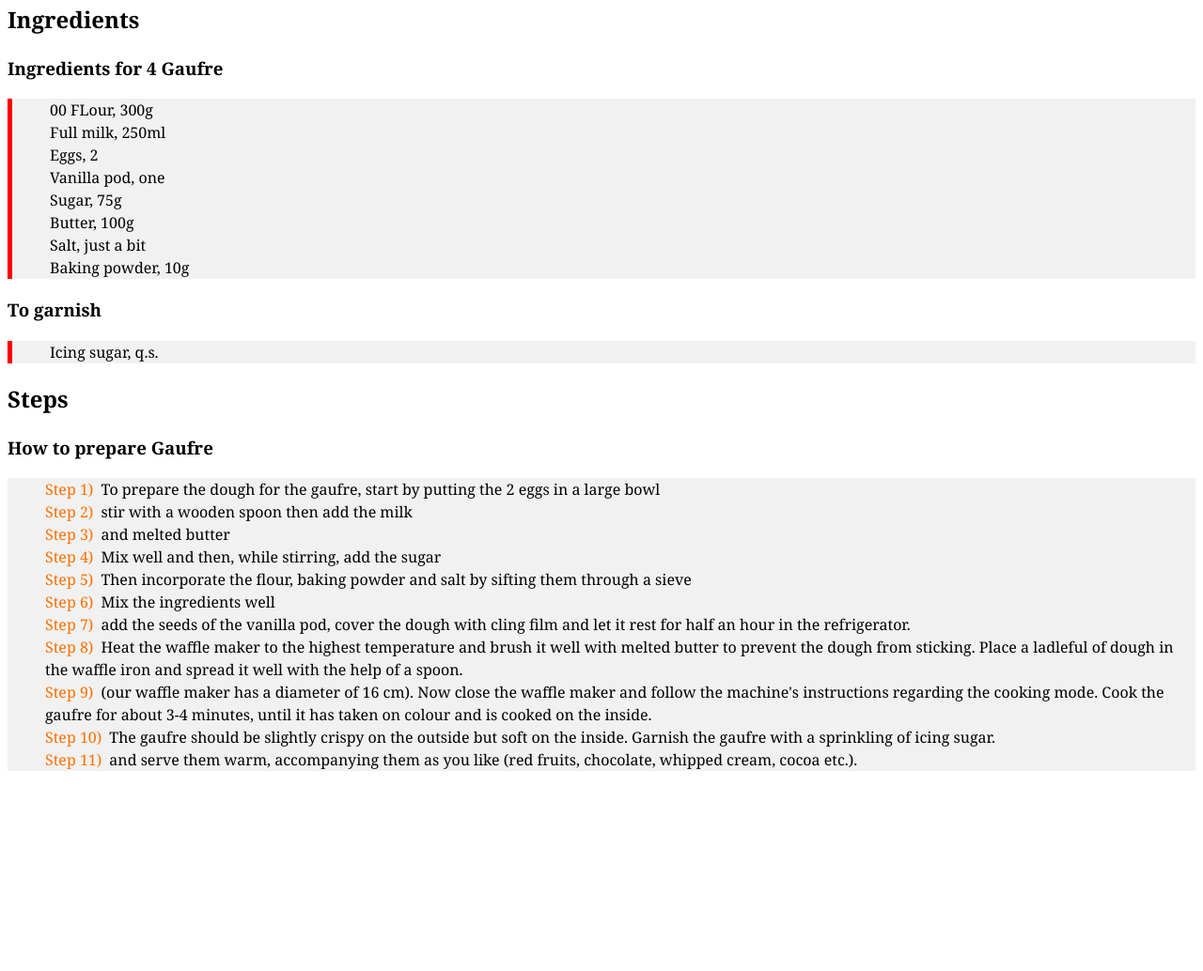
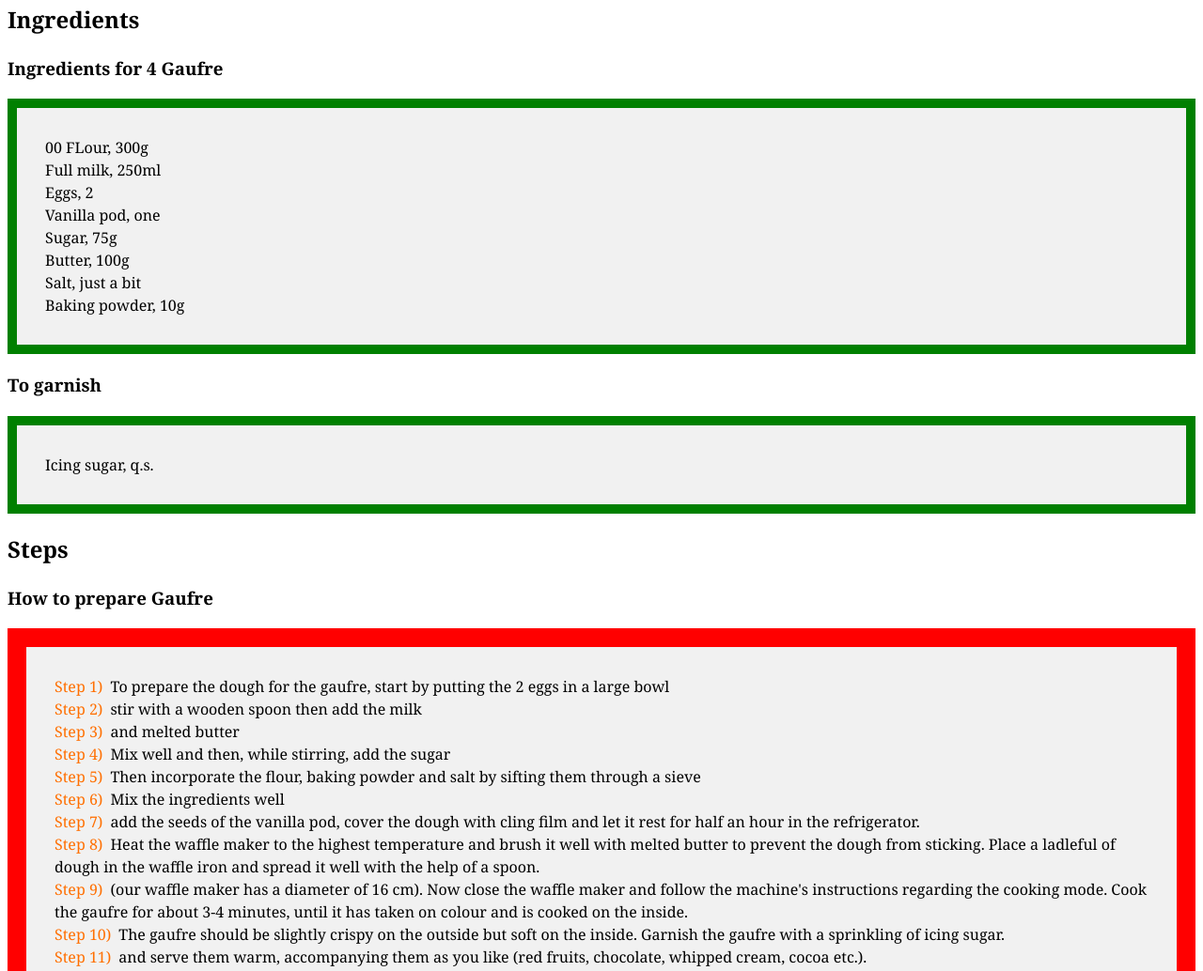
Before and after one commit to elrubio82/odin-recipes, a plain HTML site: page recipes/gaufre.html in a window 1280 px wide. Shown: the part 852-1886 px from the top of the page at 94% size. Before the commit the page ends 1689 px from the top, so only its background shows below. Drawn offline with Linux system fonts and the light colour scheme.

Commit message:
Add box-model properties to css stylingSubject line (try to keep under 50 characters)
* Using box-sizing: border-box throughout the entire website using the
  universal selector

```diff
--- a/css/style.css
+++ b/css/style.css
@@ -1,5 +1,13 @@
 * {
+    /* Use the following to see the box model
+    /* outline: 2px solid red; */
+    /* Best practice :
+       margin: 0;
+       padding: 0;
+       box-sizing: border-box
+    */
     line-height: 1.5;
+    box-sizing: border-box
 }
 
 body {
@@ -13,11 +21,11 @@ h1 {
 ul,
 .ingr {
     list-style: none;
-
+    border: 10px solid green;
+    padding: 30px;
 }
 
 .ingr {
-    border-left: 5px solid red;
     background-color: #f1f1f1;
 }
 
@@ -25,6 +33,8 @@ ol {
     list-style: none;
     counter-reset: steps;
     background-color: #f1f1f1;
+    border: 20px solid red;
+    padding: 30px;
 }
 
 ol li {
```
